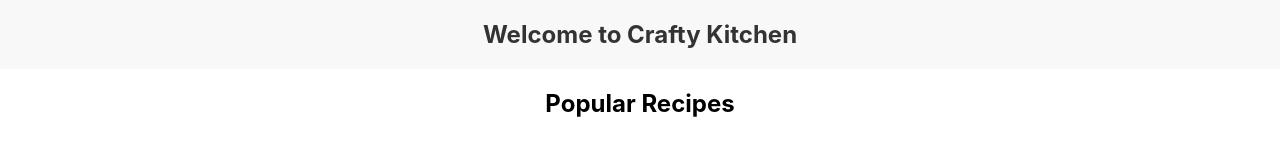
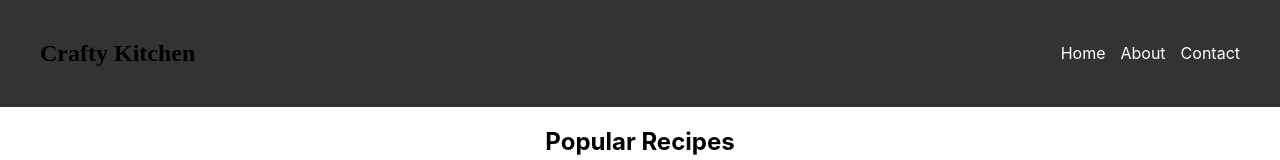
Before and after one commit to alyarshelle/RecipeSite, a React (Create React App) app in the folder recipe-site/: page / in a window 1280 px wide. Shown: the top 160 px of the page. Built offline with nearby package versions, Linux system fonts and the light colour scheme.

Commit message:
updates to web

```diff
--- a/package.json
+++ b/package.json
@@ -2,7 +2,10 @@
   "dependencies": {
     "@coreui/react": "^5.1.0",
     "bootstrap": "^5.3.3",
-    "react-bootstrap": "^2.10.2",
+    "react": "^18.3.1",
+    "react-bootstrap": "^2.10.3",
+    "react-dom": "^18.3.1",
+    "react-router-dom": "^6.23.1",
     "reactstrap": "^9.2.2"
   }
 }
--- a/recipe-site/src/App.js
+++ b/recipe-site/src/App.js
@@ -1,10 +1,13 @@
+// App.js
 import React from 'react';
-import './App.css'; // Import your CSS file
-import LandingPage from './LandingPage'; // Import your LandingPage component
+import './App.css';
+import Navbar from './Navbar'; // Import the Navbar component
+import LandingPage from './LandingPage';
 
 function App() {
   return (
     <div className="App">
+      <Navbar />
       <LandingPage />
     </div>
   );
--- a/recipe-site/src/LandingPage.css
+++ b/recipe-site/src/LandingPage.css
@@ -45,3 +45,8 @@
     font-size: 14px;
     color: #777;
   }
+
+  h1{
+    text-align: left;
+    font-family: 'Dancing Script', cursive;
+  }
--- a/recipe-site/src/LandingPage.js
+++ b/recipe-site/src/LandingPage.js
@@ -65,9 +65,6 @@ function LandingPage() {
 
   return (
     <div>
-      <header>
-        <h1>Welcome to Crafty Kitchen</h1>
-      </header>
       <h2>Popular Recipes</h2>
       <div className="recipes">
         {recipes.map((recipe, index) => (
--- /dev/null
+++ b/recipe-site/src/Navbar.js
@@ -0,0 +1,28 @@
+// Navbar.js
+import React from 'react';
+import './navbarStyles.css'; // Import CSS file for styling if needed
+
+function Navbar() {
+  return (
+    <nav className="navbar">
+      <div className="navbar-container">
+        <div className="navbar-left">
+          <h1>Crafty Kitchen</h1>
+        </div>
+        <ul className="navbar-nav">
+          <li className="nav-item">
+            <a href="/">Home</a>
+          </li>
+          <li className="nav-item">
+            <a href="/about">About</a>
+          </li>
+          <li className="nav-item">
+            <a href="/contact">Contact</a>
+          </li>
+        </ul>
+      </div>
+    </nav>
+  );
+}
+
+export default Navbar;
--- a/recipe-site/src/index.js
+++ b/recipe-site/src/index.js
@@ -1,10 +1,10 @@
 import React from 'react';
-import ReactDOM from 'react-dom/client';
+import { createRoot } from 'react-dom/client'; // Import createRoot from react-dom/client
 import './index.css';
 import App from './App';
 import reportWebVitals from './reportWebVitals';
 
-const root = ReactDOM.createRoot(document.getElementById('root'));
+const root = createRoot(document.getElementById('root'));
 root.render(
   <React.StrictMode>
     <App />
--- /dev/null
+++ b/recipe-site/src/navbarStyles.css
@@ -0,0 +1,40 @@
+/* navbarStyles.css */
+.navbar {
+  background-color: #333;
+  padding: 20px 40px; /* Adjust padding as needed */
+}
+
+.navbar-container {
+  display: flex;
+  justify-content: space-between; /* Align items on the same line with space in between */
+  align-items: center; /* Center items vertically */
+}
+
+.navbar-brand {
+  margin: 0;
+  color: white;
+}
+
+.navbar-nav {
+  list-style-type: none;
+  padding: 0;
+  margin: 0;
+  display: flex;
+}
+
+.navbar-nav .nav-item {
+  margin-left: 15px; /* Adjust spacing between items */
+}
+
+.navbar-nav .nav-item:first-child {
+  margin-left: auto; /* Push all items to the right */
+}
+
+.navbar-nav .nav-item a {
+  color: white;
+  text-decoration: none;
+}
+
+.navbar-nav .nav-item a:hover {
+  color: yellow;
+}
```
Also changed, not shown: recipe-site/src/Images/crafty.jpg (added), 1 other file (tests, documents, lock files or other folders).
